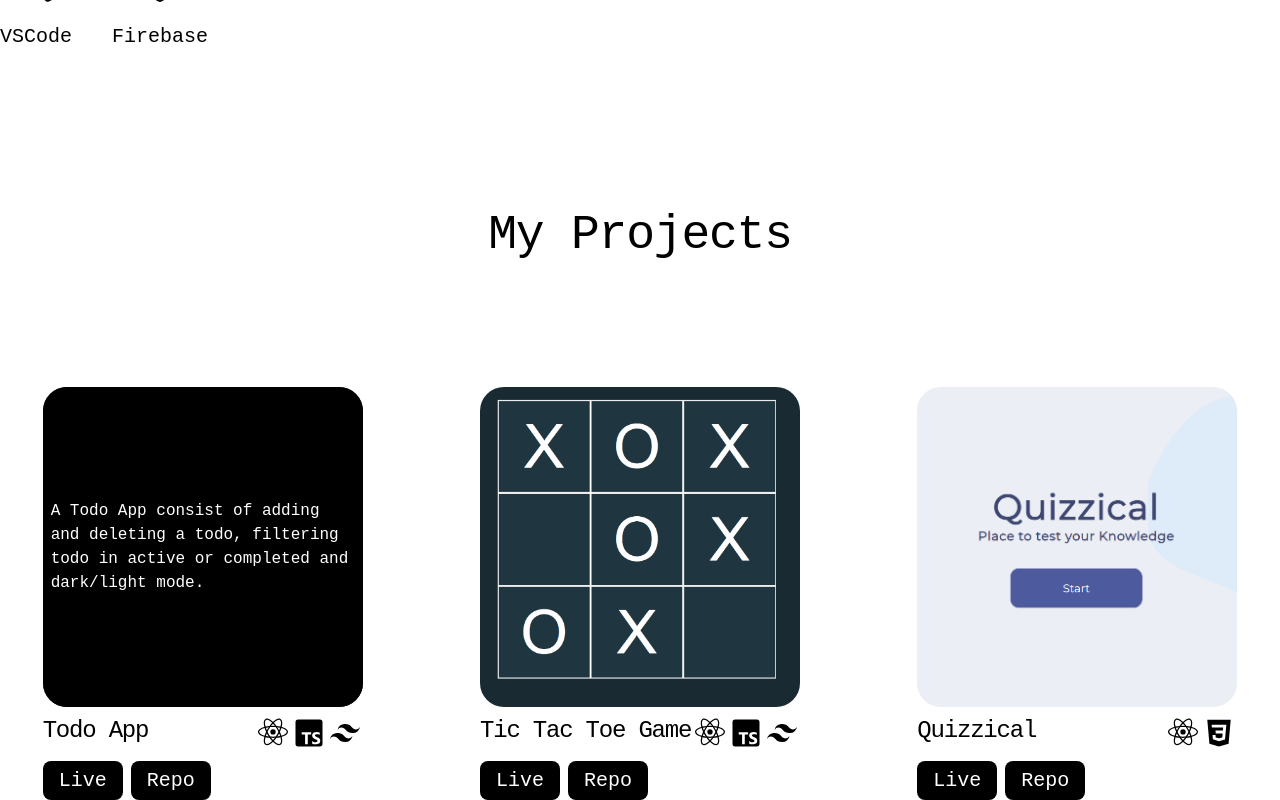
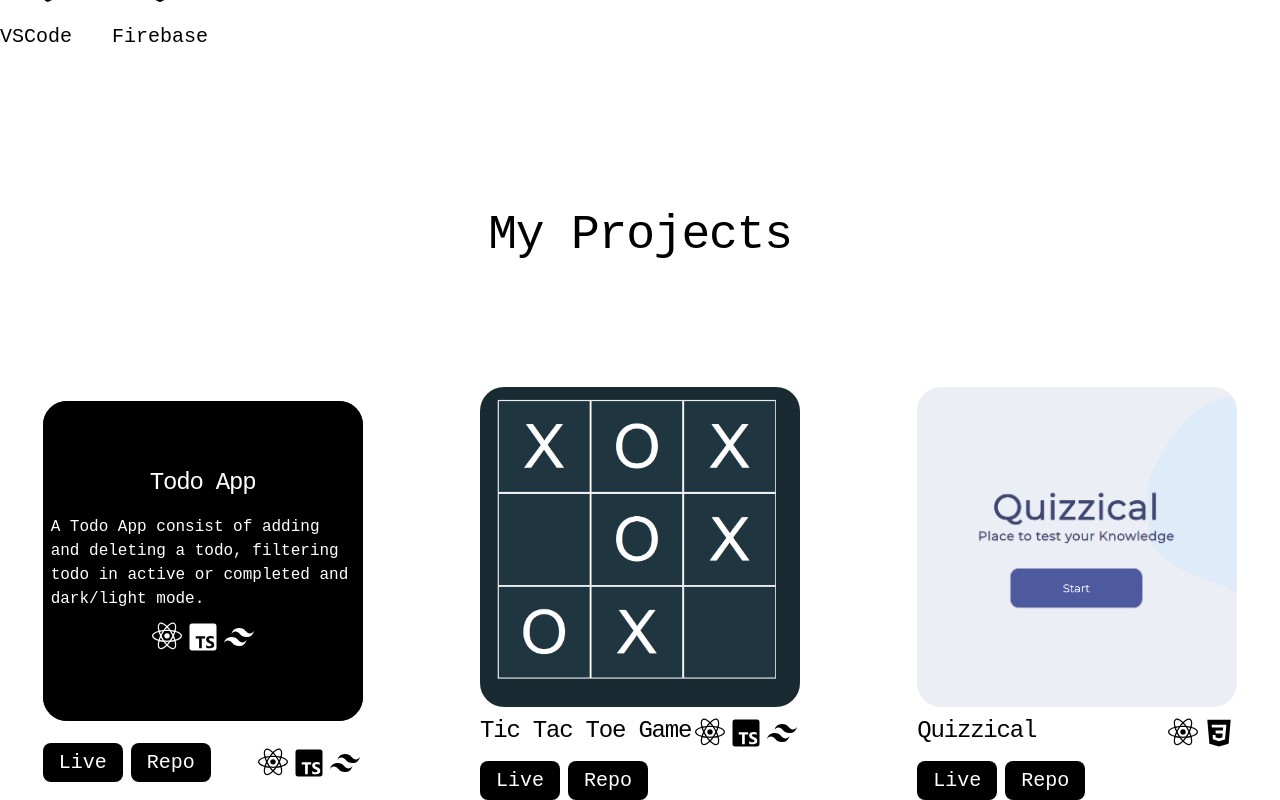
Before and after one commit to Ayush1M/portfolio, a React (Vite) app: page / in a window 1280 px wide. Both pictures are taken after a click on the picture 202 px from the left and 1593 px from the top of the page. Shown: the part 1046-1846 px from the top of the page. Built offline with nearby package versions, Linux system fonts and the light colour scheme.

Commit message:
updated the styling of project

```diff
--- a/src/components/Home.jsx
+++ b/src/components/Home.jsx
@@ -70,26 +70,32 @@ const Home = () => {
             <div className="grid grid-cols-3 gap-8 place-items-center">
                 <div>
                     <div className="relative group rounded-3xl">
-                    <img src={project1} alt="todo app" className="w-80 h-80 object-cover rounded-3xl cursor-pointer"
+                    <img src={project1} alt="todo app" className="w-80 h-80 object-cover rounded-3xl cursor-pointer hover:shadow-lg hover:shadow-primary-color"
                     onClick={HandleClick}
                     />
                     {show && (
-                     <div className="absolute inset-0 flex items-center justify-center w-full h-full bg-primary-color text-secondary-color rounded-3xl cursor-pointer" onClick={HandleClick}>
+                     <div className="absolute inset-0 flex flex-col items-center justify-center w-full h-full bg-primary-color text-secondary-color rounded-3xl cursor-pointer" onClick={HandleClick}>
+                        <h2 className="text-2xl mb-2 tracking-tighter">Todo App</h2>
                         <p className="p-2">A Todo App consist of adding and deleting a todo, filtering todo in active or completed and dark/light mode.</p>
+                        <div className="flex">
+                        <p className="text-4xl"><BiLogoReact/></p>
+                        <p className="text-4xl"><BiLogoTypescript/></p>
+                        <p className="text-4xl"><BiLogoTailwindCss/></p>
+                    </div>
                     </div>)}
                     </div>
-                    <div className="flex justify-between mt-2">
-                    <h2 className="text-2xl mb-2 tracking-tighter">Todo App</h2>
-                    <div className="flex mb-4">
+                    <div className="flex justify-between items-center mt-6">
+                    <div>
+                        <a href="" className="bg-primary-color px-4 py-2 text-xl text-secondary-color rounded-lg mr-2 hover:bg-secondary-color hover:text-primary-color hover:border-2 hover:border-primary-color">Live</a>
+                        <a href="" className="bg-primary-color px-4 py-2 text-xl text-secondary-color rounded-lg hover:bg-secondary-color hover:text-primary-color hover:border-2 hover:border-primary-color">Repo</a>
+                    </div>
+                    <div className="flex">
                         <p className="text-4xl"><BiLogoReact/></p>
                         <p className="text-4xl"><BiLogoTypescript/></p>
                         <p className="text-4xl"><BiLogoTailwindCss/></p>
                     </div>
                     </div>
-                    <div>
-                        <a href="" className="bg-primary-color px-4 py-2 text-xl text-secondary-color rounded-lg mr-2 hover:bg-secondary-color hover:text-primary-color hover:border-2 hover:border-primary-color">Live</a>
-                        <a href="" className="bg-primary-color px-4 py-2 text-xl text-secondary-color rounded-lg hover:bg-secondary-color hover:text-primary-color hover:border-2 hover:border-primary-color">Repo</a>
-                    </div>
+
                 </div>
 
                 <div>
```
